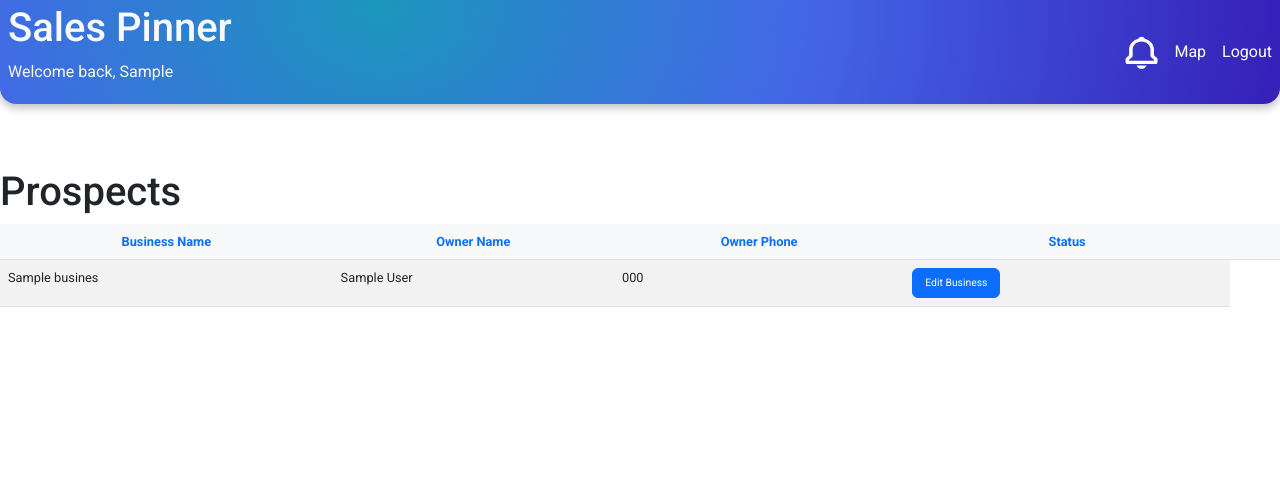
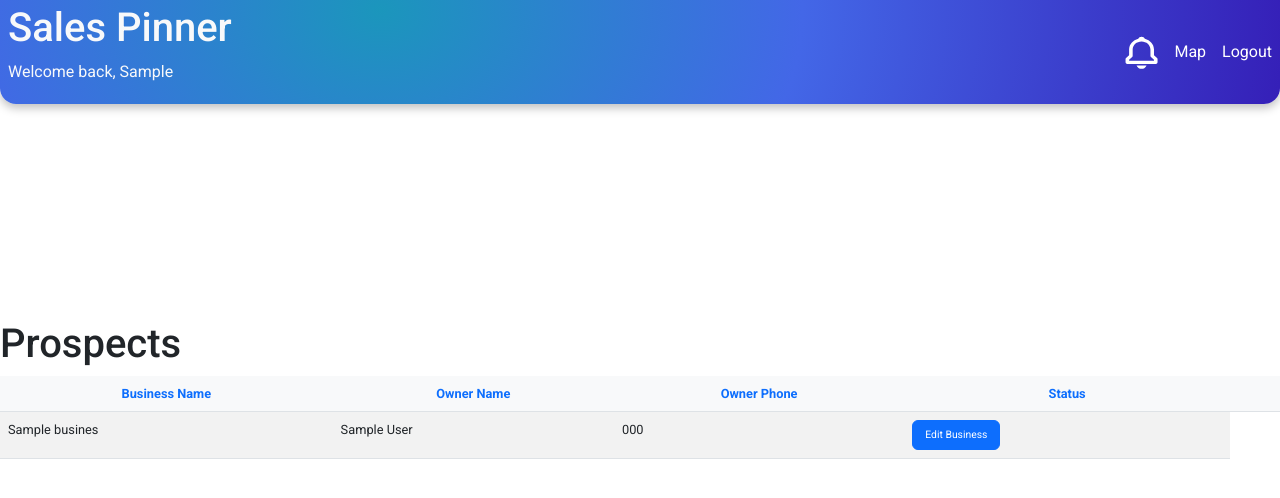
Before and after one commit to michagonzo77/sales_pinner, a Flask app: template flask_app/templates/phoneDashboard.html in a window 1280 px wide. Shown: the top 498 px of the page. Run offline with Flask 2, Linux system fonts and the light colour scheme; the template is opened without the code that fills it: most values are stand-ins (such as "Sample title", 1, 10 or a date in 2020).

Commit message:
dont need two fingers

```diff
--- a/flask_app/static/css/dashboard.css
+++ b/flask_app/static/css/dashboard.css
@@ -9,6 +9,7 @@
     box-shadow: 0px 4px 10px rgba(0, 0, 0, 0.25);
     border-radius: 0px 0px 16px 16px;
     z-index: 9999;
+    position: absolute;
     width: 100%;
 }
 
@@ -109,7 +110,7 @@ html,body {
 }
 
 .bottomphonetable {
-    padding-top: 5%;
+    padding-top: 25%;
 }
 
 .phonetable {
```
